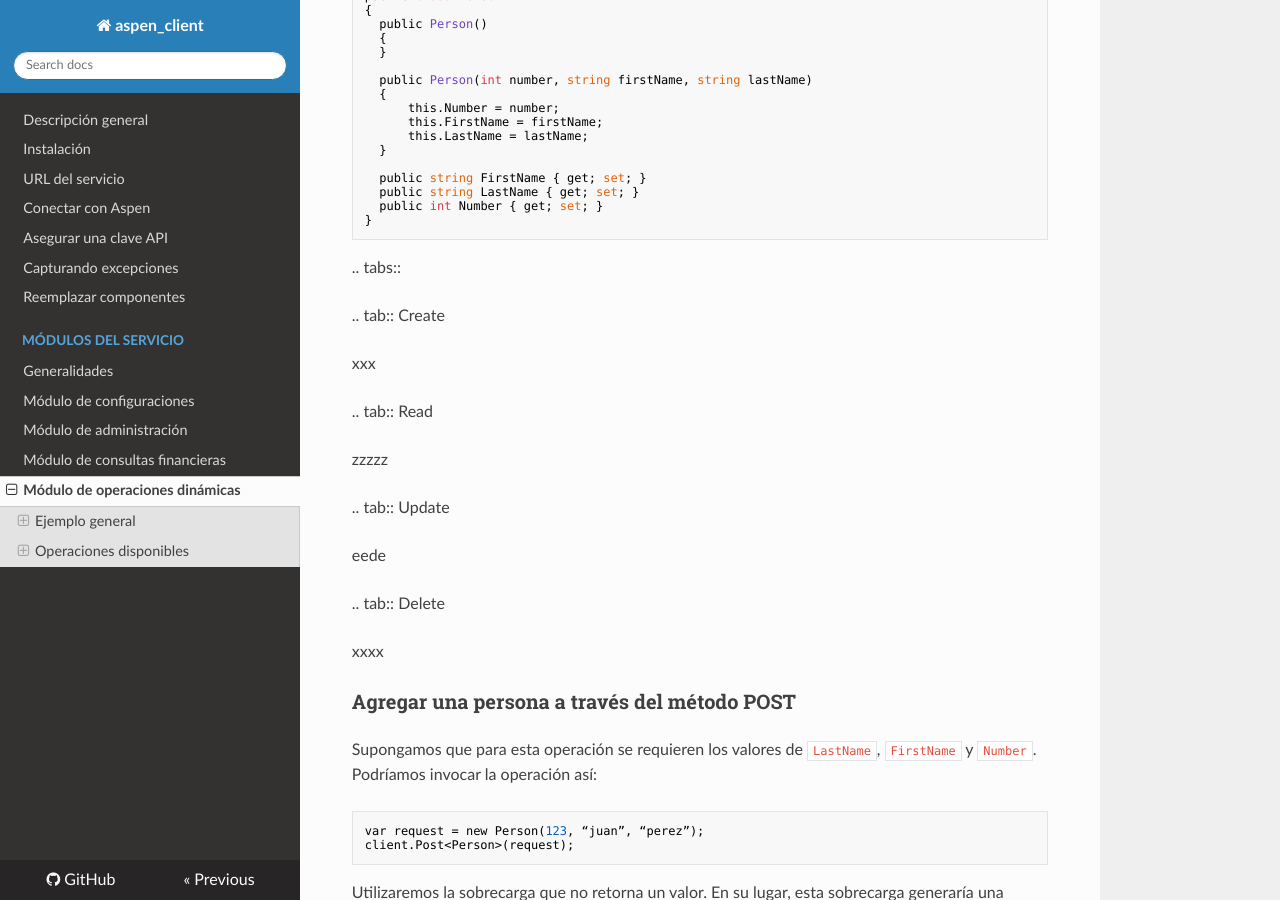
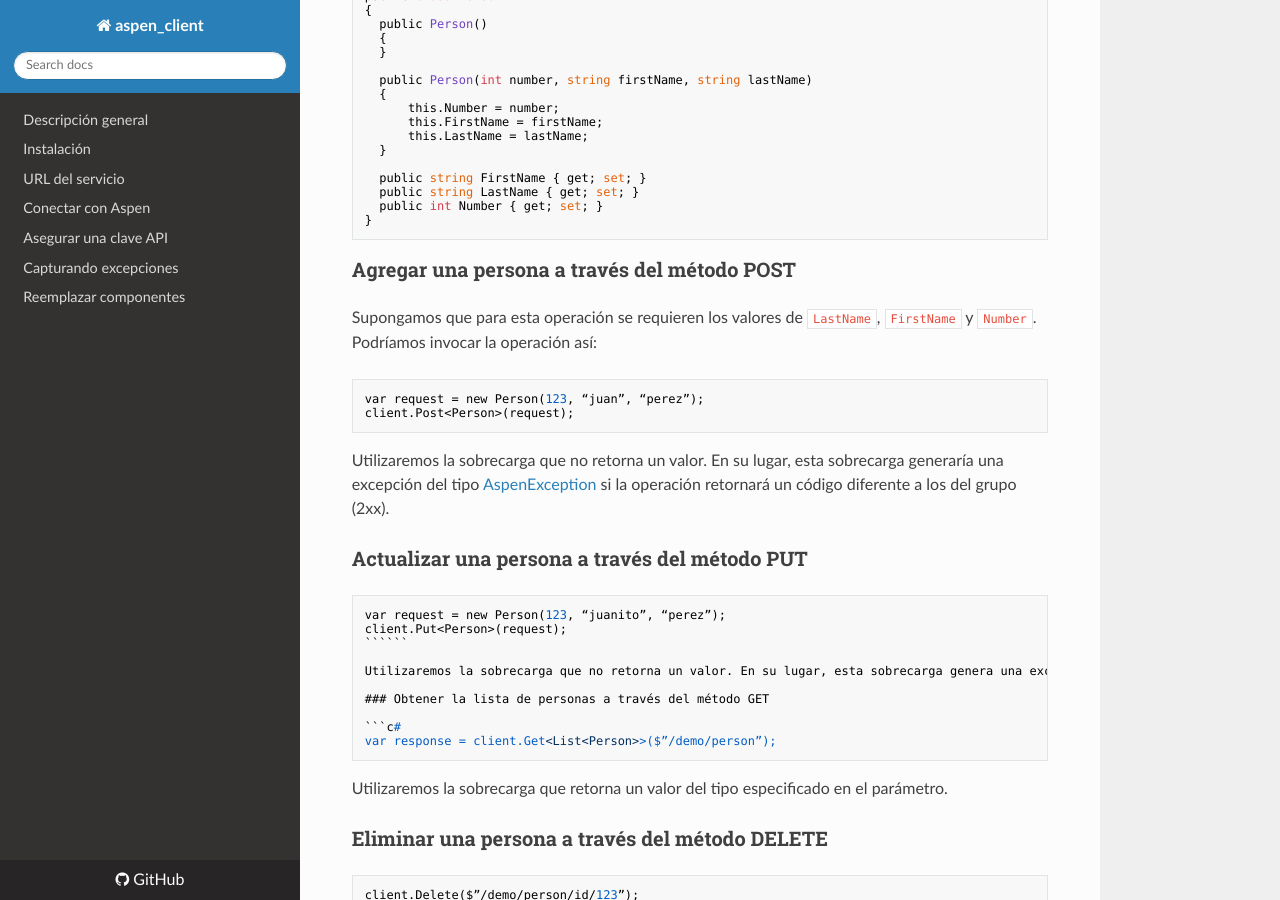
Before and after one commit to RD-Processa/Everco.Services.Aspen.Client.Docs, an MkDocs documentation site: the page built from docs/DynamicsModule.md, in a window 1280 px wide and 900 px high, scrolled down 701 px. Built offline with MkDocs 1.6.1, drawn with Linux system fonts in a browser that asks for light colours; nearby versions of some CDN libraries; old or Windows-style settings are respelled for this version of MkDocs; some of the changed text lies outside the part shown.

Commit message:
Ajustes texto

````diff
--- a/docs/DynamicsModule.md
+++ b/docs/DynamicsModule.md
@@ -30,25 +30,6 @@ public class Person
   public int Number { get; set; }
 }
 ```
-
-.. tabs::
-
-.. tab:: Create
-
-xxx
-
-.. tab:: Read
-
-zzzzz
-
-.. tab:: Update
-
-eede
-
-.. tab:: Delete
-
-xxxx
-
 ### Agregar una persona a través del método POST
 
 Supongamos que para esta operación se requieren los valores de `LastName`, `FirstName` y `Number`. Podríamos invocar la operación así:
--- a/mkdocs.yml
+++ b/mkdocs.yml
@@ -11,7 +11,7 @@ pages:
 - Asegurar una clave API: SecuringApiKey.md
 - Capturando excepciones: AspenException.md
 - Reemplazar componentes: ServiceLocator.md
-- Módulos del servicio:
++ Módulos del servicio:
   - Generalidades:  ModulesAndFeatures.md
   - Módulo de configuraciones: SettingsModule.md
   - Módulo de administración: ManagementModule.md
````
Also changed, not shown: docs/InquiriesModule.md (+6 -0 lines).
